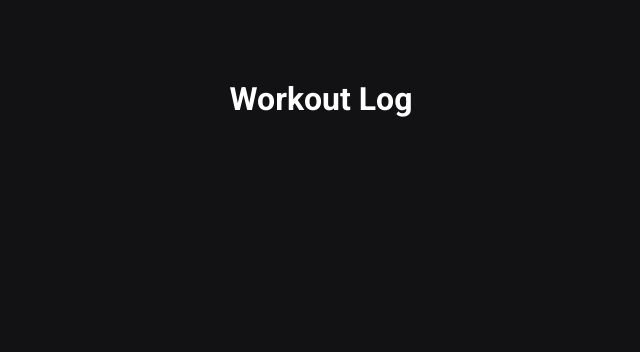
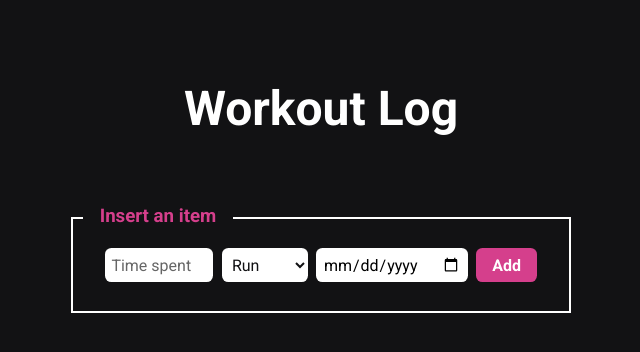
Before and after one commit to lucasrbasso/devweb-ex1, a plain HTML site: page src/public/index.html in a window 1280 px wide. Shown: the whole page, without its empty margins (319-959 px from the left). Drawn offline with Linux system fonts and the light colour scheme.

Commit message:
component: insert form - html and css

```diff
--- a/src/public/index.html
+++ b/src/public/index.html
@@ -16,6 +16,21 @@
         <header>
           <h1>Workout Log</h1>
         </header>
+        <main>
+          <form class="insert-menu">
+            <h3> Insert an item</h3>
+            <div class="form-content">
+              <input class="time" type="text" placeholder="Time spent"/>
+              <select>
+                <option>Run</option>
+                <option>Swim</option>
+                <option>Bike</option>
+              </select>
+              <input type="date" id="date">
+              <button type="submit">Add</button>
+            </div>
+          </form>
+        </main>
     </div>
 </body>
 </html>
--- a/src/styles/global.css
+++ b/src/styles/global.css
@@ -2,6 +2,7 @@
   margin: 0;
   padding: 0;
   box-sizing: border-box;
+  outline-color: #D53F8C;
 }
 
 a {
--- a/src/styles/main.css
+++ b/src/styles/main.css
@@ -1,11 +1,97 @@
 .app {
   display: flex;
+  flex-direction: column;
   flex: 1;
 }
 
 header {
-  display: flex;
   padding: 5rem 2rem;
   flex: 1;
+  margin: 0 auto;
+}
+
+header h1 {
+  font-size: 3rem;
+  font-weight: 700;
+}
+
+main {
+  max-width: 31.25rem;
+  width: 100%;
+  margin: 0 auto;
+  flex-direction: column;
+}
+
+main .insert-menu {
+  display: flex;
+  position: relative;
+  flex-direction: column;
+  flex: 1;
+  align-items: center;
   justify-content: center;
+
+
+  height: 6rem;
+  width: 100%;
+  border: 2px solid white;
 }
+
+main .insert-menu h3 {
+  display: block;
+  text-align: center;
+  position: absolute;
+  width: 150px;
+  top:-15%;
+  left:10px;
+  background-color: #121214;
+  color: #D53F8C;
+}
+
+main .form-content {
+  padding: 2rem;
+  display: flex;
+  justify-content: space-between;
+}
+
+.form-content .time {
+  width: 25%;
+  background: white;
+  border: none;
+  border-radius: 0.4rem;
+  padding: 0.4rem;
+
+  color: #121214;
+}
+
+.form-content .time::placeholder {
+  color: #666666;
+}
+
+.form-content select {
+  width: 20%;
+  background: white;
+  border: none;
+  border-radius: 0.4rem;
+  padding: 0.4rem;
+
+  color: #121214;
+}
+
+.form-content #date {
+  width: 35%;
+  background: white;
+  border: none;
+  border-radius: 0.4rem;
+  padding: 0.4rem;
+}
+
+.form-content button {
+  background: #D53F8C;
+
+  border: none;
+  border-radius: 0.4rem;
+  padding: 0.4rem 1rem;
+
+  font-weight: 700;
+  color: white;
+}
```
